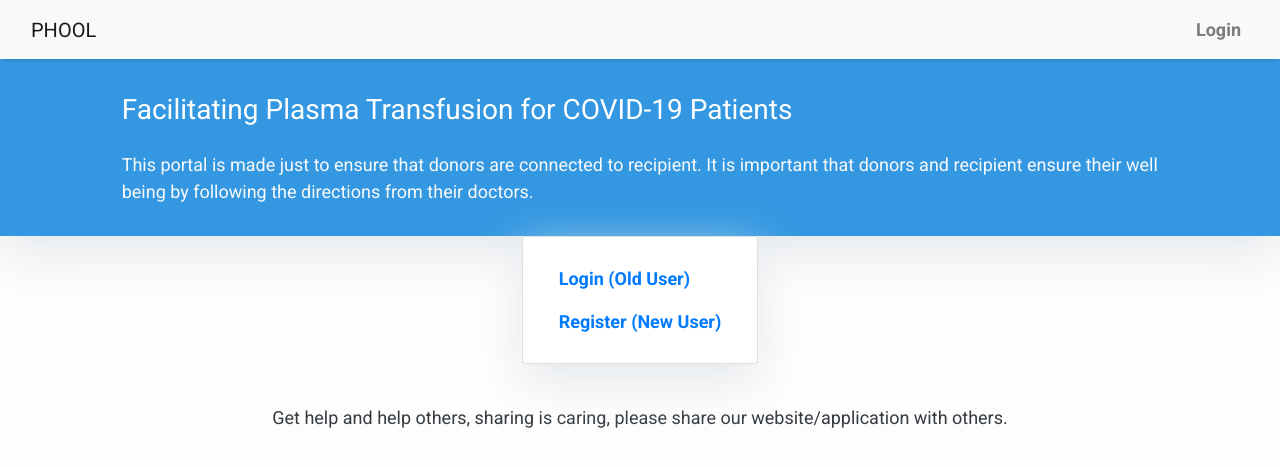
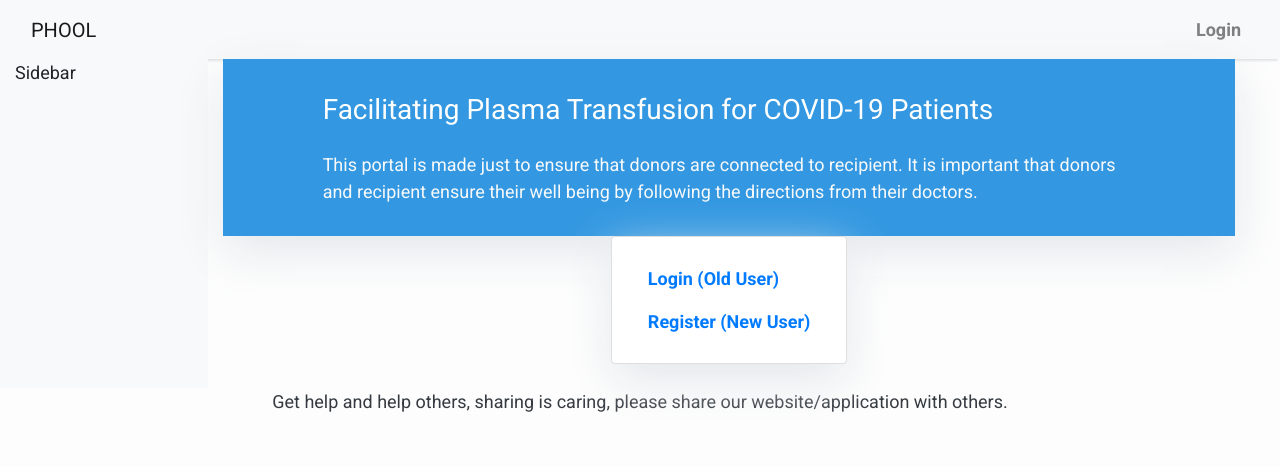
Before and after one commit to khalidnawab/plasma4all, a Django app: page / in a window 1280 px wide. Shown: the top 467 px of the page. Run offline with Django 3.2, Linux system fonts and the light colour scheme; some libraries are stand-ins or nearby versions.

Commit message:
Added sidebars and cleaned up homepage

```diff
--- a/templates/base.html
+++ b/templates/base.html
@@ -36,13 +36,14 @@
     </style>
 
         <!-- Navigation -->
-        <nav class="navbar navbar-expand-lg navbar-light bg-light shadow" id="mainNav">
+        <nav class="navbar navbar-expand-lg navbar-light bg-light shadow navbar-fixed-top" id="mainNav">
             <div class="container-fluid">
                 <a class="navbar-brand" href="{% url 'home' %}">PHOOL</a>
                 {% if not user.is_staff %}
                 <a class="navbar-brand" >{{ user.get_username }}</a>
                     {% else %}
-                    <a class="navbar-brand">{{ user.get_username }}</a>
+                    <a class="navbar-brand" href="{% url 'profile'%}">{{ user.get_username }}</a>
+                <a class="navbar-brand">{{plasma}}</a>
                 {% endif %}
                 <button class="navbar-toggler navbar-toggler-right" type="button" data-toggle="collapse" data-target="#navbarResponsive"
                     aria-controls="navbarResponsive" aria-expanded="false" aria-label="Toggle navigation">
@@ -63,12 +64,28 @@
                 </div>
             </div>
         </nav>
-
-        {% block content %}
+<div class="container-fluid row">
+    <div class="col-lg-2  navbar-light bg-light"><p>Sidebar</p>
+    {% if user.is_staff %}
+        <ul class="sidebar text-black">
+        <li class="nav-item">
+            <a class="nav-link text-black" href = "{% url 'plasma_requests' %}" title="Plasma Requests">Plasma Requests</a>
+        </li>
+                <li class="nav-item">
+            <a class="nav-link text-black" href = "{% url 'donation_requests' %}" title="Donation Requests">Donation Requests</a>
+        </li>
+        </ul>
+        {% endif %}
+    </div>
+    <div class="col-lg-10">
+                    {% block content %}
         <!-- Content Goes here -->
         {% endblock content %}
+    </div>
+</div>
+
         <!-- Footer -->
-        <footer class="py-3 bg-grey">
+        <footer class="bg-grey footer">
             <p class="m-0 text-dark text-center ">Get help and help others, sharing is caring, please share our website/application with others.</p>
         </footer>
     </body>
--- a/templates/index.html
+++ b/templates/index.html
@@ -41,20 +41,23 @@ donors and recipient ensure their well being by following the directions from th
     <div class="row justify-content-center">
         {%  if user.is_authenticated %}
             {% load static %}
-             {% if user.is_staff %}
-          <div class="container-fluid ">
+
+                                 <div class="container-fluid ">
             <div class="col">
                 <div class="row justify-content-center">
 
                 <div class="col-md-2 card mb-4  mt-3">
 
-                 <a href="{% url 'plasma_requests' %}" title="Requests for Plasma.">
-                    <img class="mx-auto d-block" src="{% static "icons/plasma_request.svg" %}"style="width:140px;height:185px;border:0;">
+                 <a href="{% url 'recipient' %}" title="Find recovered COVID-19 patients in your area for potential plasma donation.">
+                    <img class="mx-auto d-block" src="{% static "icons/recieve.svg" %}"style="width:140px;height:185px;border:0;">
+                     <figcaption><small>Me or someone I know is a COVID 19 patient and doctor has recommended a plasma transfusion
+                         therefore I am looking for a donor.</small></figcaption>
                  </a>
                 </div>
                 <div class="col-md-2 card mb-4  mt-3">
-                 <a href="{% url 'donation_requests' %}" title="Requests for Donation.">
-                    <img class="mx-auto d-block" src="{% static "icons/donation_request.svg" %}" style="width:140px;height:185px;border:0;">
+                 <a href="{% url 'donor' %}" title="Donate plasma to help someone if you have recovered from COVID-19.">
+                    <img class="mx-auto d-block" src="{% static "icons/donate.svg" %}" style="width:140px;height:185px;border:0;">
+                     <figcaption><small>I am a person who recovered from COVID 19 and want to donate my plasma.</small></figcaption>
                  </a>
                  </div>
 
@@ -64,26 +67,23 @@ donors and recipient ensure their well being by following the directions from th
             <br>
             </div>
         </div>
+                 {% if user.is_staff %}
 
-
-                 {% else %}
-
-                 <div class="container-fluid ">
+          <div class="container-fluid ">
             <div class="col">
                 <div class="row justify-content-center">
 
                 <div class="col-md-2 card mb-4  mt-3">
 
-                 <a href="{% url 'recipent' %}" title="Find recovered COVID-19 patients in your area for potential plasma donation.">
-                    <img class="mx-auto d-block" src="{% static "icons/recieve.svg" %}"style="width:140px;height:185px;border:0;">
-                     <figcaption><small>Me or someone I know is a COVID 19 patient and doctor has recommended a plasma transfusion
-                         therefore I am looking for a donor.</small></figcaption>
+                 <a href="{% url 'plasma_requests' %}" title="Requests for Plasma.">
+                    <img class="mx-auto d-block" src="{% static "icons/plasma_request.svg" %}"style="width:140px;height:185px;border:0;">
+                     <figcaption><small>Look at Plasma Requests</small></figcaption>
                  </a>
                 </div>
                 <div class="col-md-2 card mb-4  mt-3">
-                 <a href="{% url 'donor' %}" title="Donate plasma to help someone if you have recovered from COVID-19.">
-                    <img class="mx-auto d-block" src="{% static "icons/donate.svg" %}" style="width:140px;height:185px;border:0;">
-                     <figcaption><small>I am a person who recovered from COVID 19 and want to donate my plasma.</small></figcaption>
+                 <a href="{% url 'donation_requests' %}" title="Requests for Donation.">
+                    <img class="mx-auto d-block" src="{% static "icons/donation_request.svg" %}" style="width:140px;height:185px;border:0;">
+                     <figcaption><small>Look at Donation Requests</small></figcaption>
                  </a>
                  </div>
 
```
